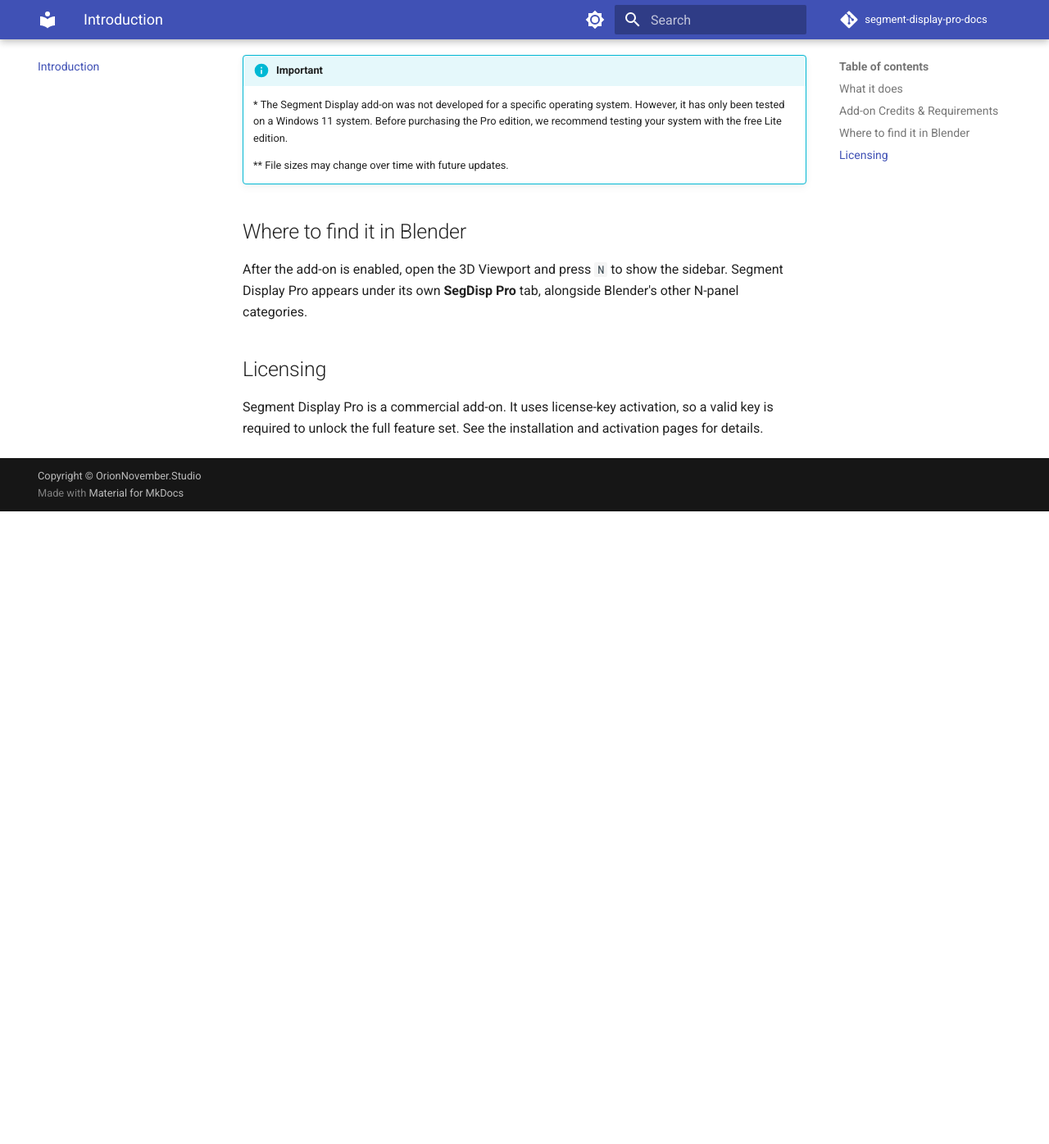
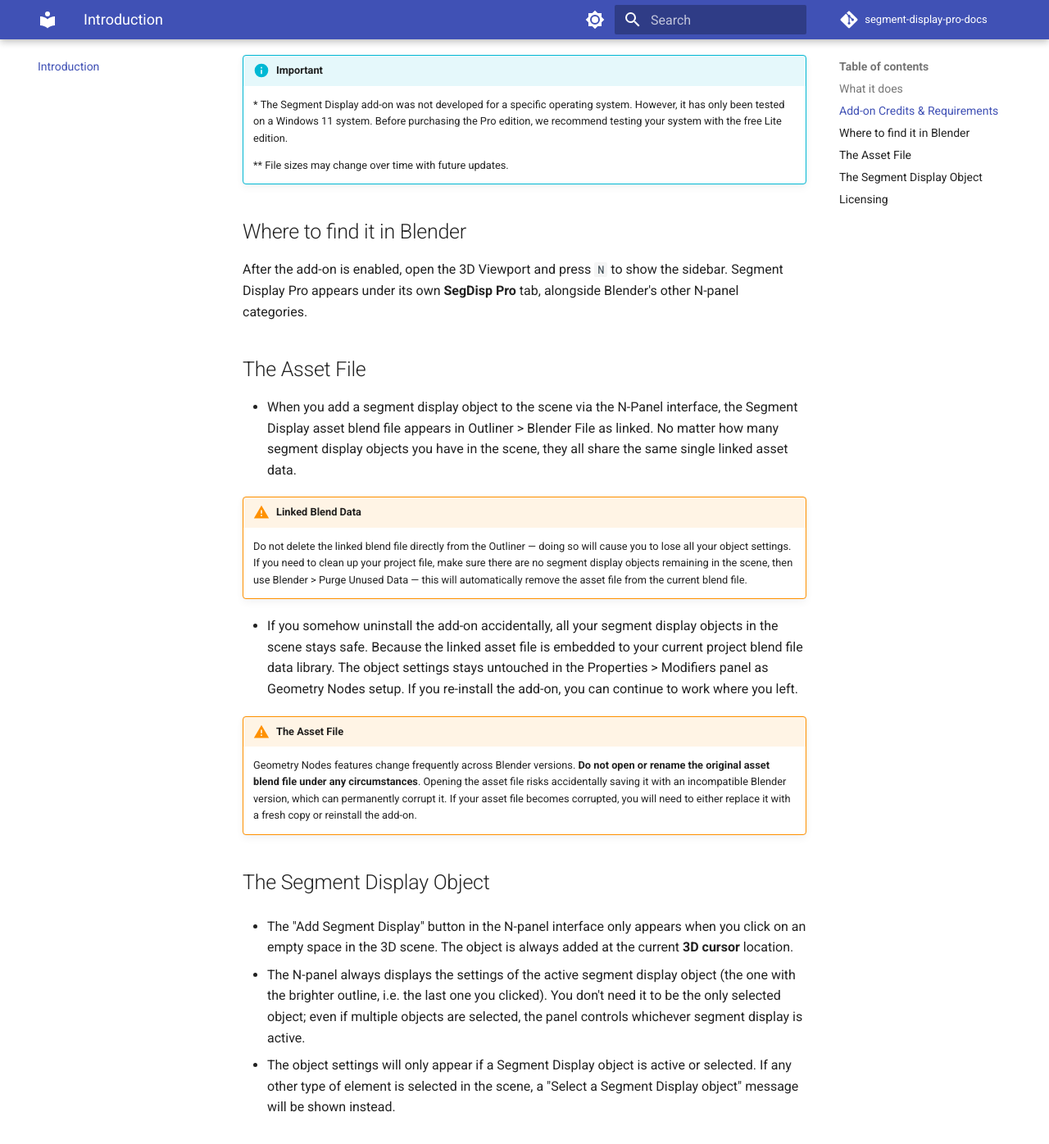
Before and after one commit to ahmetmaya-orion/segment-display-pro-docs, an MkDocs documentation site: the page built from docs/introduction.md, in a window 1280 px wide and 1400 px high, scrolled down 1755 px. Shown: the top 1396 px of the window at 82% size. Built offline with MkDocs 1.6.1 and Material for MkDocs 9.7.7, drawn with Linux system fonts in a browser that asks for light colours; comment, search, counter and statistics services are not loaded; before the commit the page ends 2379 px from its top, so only the background shows below that.

Commit message:
Update Introdution Page

```diff
--- a/docs/introduction.md
+++ b/docs/introduction.md
@@ -5,7 +5,6 @@
 This manual covers everything you need to get started: installation, activation, the N-panel interface, and a detailed breakdown of every input and setting available to you. Whether you're building a retro dashboard or a sci-fi HUD, this guide will help you get the most out of the add-on.
 
 Note for Lite edition users: The Segment Display Lite edition does not have a separate user manual. However, Lite users can still reference this manual for the Installation, Activation, Troubleshooting, and Settings & Preferences sections, as they apply to both editions. The remaining sections (such as Input Categories) cover Pro-specific features, but may still be useful as a general reference.
-
 
 ## What it does
 
@@ -53,6 +52,26 @@
 sidebar. Segment Display Pro appears under its own **SegDisp Pro** tab, alongside
 Blender's other N-panel categories.
 
+## The Asset File
+
+- When you add a segment display object to the scene via the N-Panel interface, the Segment Display asset blend file appears in Outliner > Blender File as linked. No matter how many segment display objects you have in the scene, they all share the same single linked asset data.
+
+!!! warning "Linked Blend Data"
+    Do not delete the linked blend file directly from the Outliner — doing so will cause you to lose all your object settings. If you need to clean up your project file, make sure there are no segment display objects remaining in the scene, then use Blender > Purge Unused Data — this will automatically remove the asset file from the current blend file.
+
+- If you somehow uninstall the add-on accidentally, all your segment display objects in the scene stays safe. Because the linked asset file is embedded to your current project blend file data library. The object settings stays untouched in the Properties > Modifiers panel as Geometry Nodes setup. If you re-install the add-on, you can continue to work where you left.
+
+!!! warning "The Asset File"
+    Geometry Nodes features change frequently across Blender versions. **Do not open or rename the original asset blend file under any circumstances**. Opening the asset file risks accidentally saving it with an incompatible Blender version, which can permanently corrupt it. If your asset file becomes corrupted, you will need to either replace it with a fresh copy or reinstall the add-on.
+
+## The Segment Display Object
+
+- The "Add Segment Display" button in the N-panel interface only appears when you click on an empty space in the 3D scene. The object is always added at the current **3D cursor** location.
+
+- The N-panel always displays the settings of the active segment display object (the one with the brighter outline, i.e. the last one you clicked). You don't need it to be the only selected object; even if multiple objects are selected, the panel controls whichever segment display is active.
+
+- The object settings will only appear if a Segment Display object is active or selected. If any other type of element is selected in the scene, a "Select a Segment Display object" message will be shown instead.
+
 ## Licensing
 
 Segment Display Pro is a commercial add-on. It uses license-key activation, so a
```
